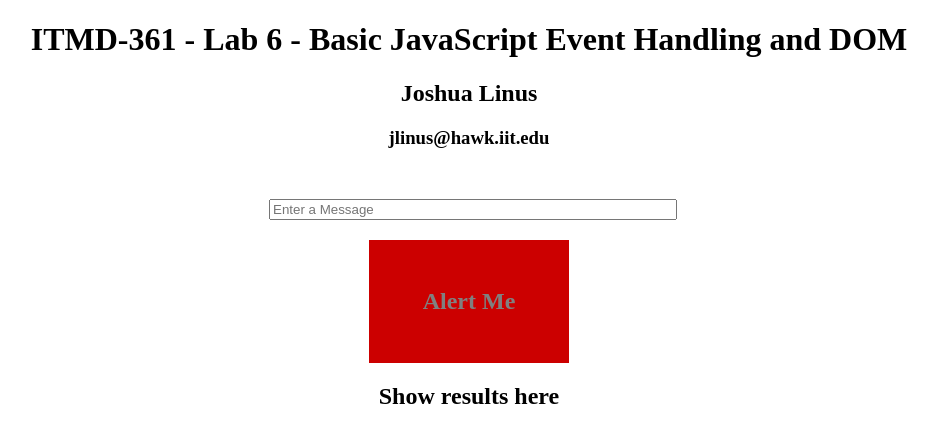
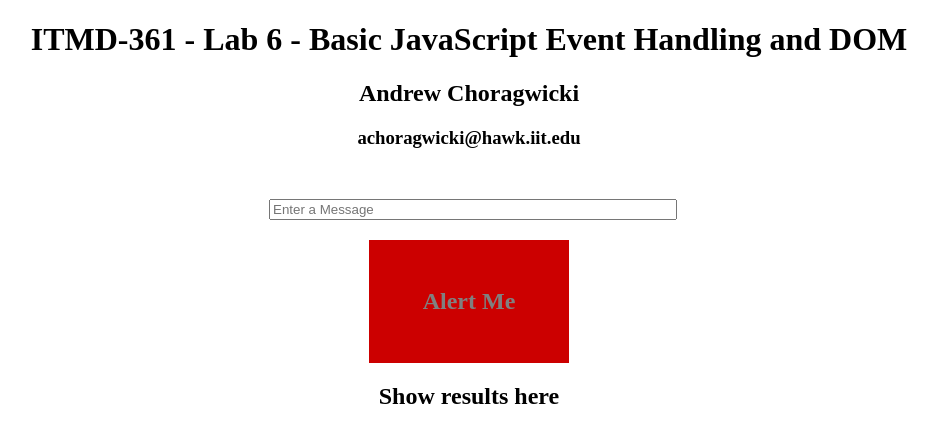
Before and after one commit to achoragwicki/Lab-6, a plain HTML site: page index.html in a window 1280 px wide. Shown: the whole page, without its empty margins (171-1108 px from the left). Drawn offline with Linux system fonts and the light colour scheme.

Commit message:
Update index.html

```diff
--- a/index.html
+++ b/index.html
@@ -28,8 +28,8 @@
 </head>
 <body>
 	<h1 class="center">ITMD-361 - Lab 6 - Basic JavaScript Event Handling and DOM</h1>
-	<h2 class="center">Joshua Linus</h2>
-	<h3 class="center">jlinus@hawk.iit.edu</h3>
+	<h2 class="center">Andrew Choragwicki</h2>
+	<h3 class="center">achoragwicki@hawk.iit.edu</h3>
 	<div id="container">
 		<input id="entryinput" type="text" name="textentry" placeholder="Enter a Message">
 		<div id="entrybutton">Alert Me</div>
```
